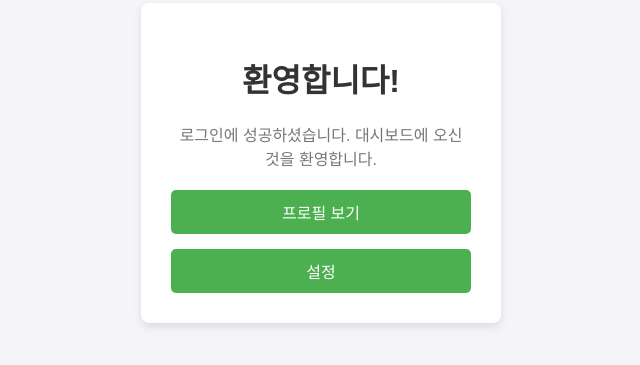
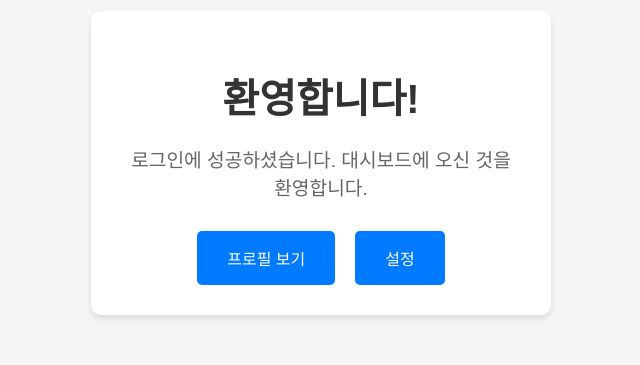
Before and after one commit to shinchangyoung/login-page, a plain HTML site: page dashboard.html in a window 1280 px wide. Shown: the part 237-602 px from the top of the page, without its empty margins (319-959 px from the left). Drawn offline with Linux system fonts and the light colour scheme.

Commit message:
Update documentation

```diff
--- a/src/dashboard.css
+++ b/src/dashboard.css
@@ -1,8 +1,7 @@
-/* dashboard.css */
-
+/* 기본 스타일 설정 */
 body {
-    font-family: Arial, sans-serif;
-    background-color: #f4f4f9;
+    font-family: 'Arial', sans-serif;
+    background-color: #f5f5f5;
     margin: 0;
     padding: 0;
     display: flex;
@@ -11,42 +10,56 @@ body {
     height: 100vh;
 }
 
+/* 대시보드 컨테이너 스타일 */
 .dashboard-container {
-    background-color: #ffffff;
-    box-shadow: 0 4px 8px rgba(0, 0, 0, 0.1);
+    text-align: center;
+    background-color: #fff;
     padding: 30px;
-    border-radius: 8px;
-    text-align: center;
-    width: 300px;
+    border-radius: 10px;
+    box-shadow: 0 4px 6px rgba(0, 0, 0, 0.1);
+    width: 90%;
+    max-width: 400px;
 }
 
+/* 제목 스타일 */
 h1 {
-    font-size: 2rem;
+    font-size: 2.5em;
     color: #333;
-}
-
-p {
-    color: #777;
     margin-bottom: 20px;
 }
 
+/* 설명 텍스트 스타일 */
+p {
+    font-size: 1.2em;
+    color: #666;
+    margin-bottom: 30px;
+}
+
+/* 버튼 컨테이너 스타일 */
 .button-container {
     display: flex;
-    flex-direction: column;
-    gap: 15px;
+    justify-content: center;
+    gap: 20px;
 }
 
+/* 버튼 스타일 */
 button {
-    background-color: #4CAF50;
+    background-color: #007bff;
     color: white;
     border: none;
-    padding: 10px 20px;
-    font-size: 1rem;
+    padding: 15px 30px;
+    font-size: 1em;
     border-radius: 5px;
     cursor: pointer;
     transition: background-color 0.3s ease;
 }
 
+/* 버튼 호버 효과 */
 button:hover {
-    background-color: #45a049;
+    background-color: #0056b3;
 }
+
+/* 버튼 포커스 스타일 제거 */
+button:focus {
+    outline: none;
+}
```
Also changed, not shown: src/index.js (+26 -10 lines), index.html (line endings or trailing spaces).
